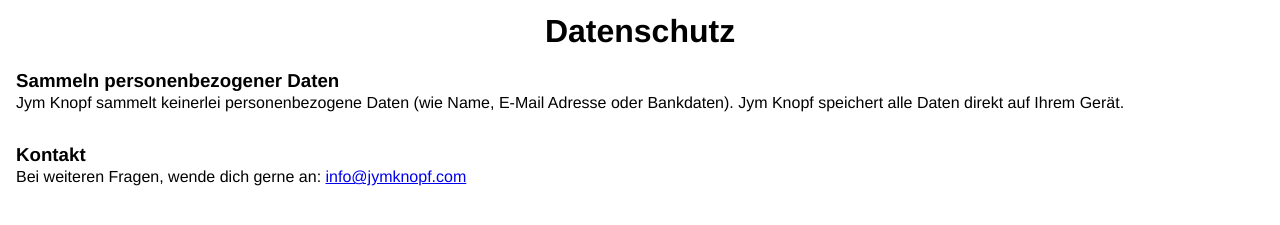
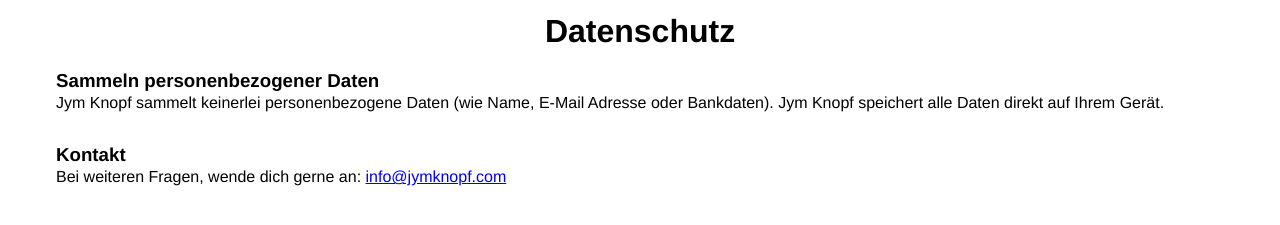
Before and after one commit to josuaroeck/jymknopf-web, a plain HTML site: page privacy.html in a window 1280 px wide. Shown: the part 103-328 px from the top of the page. Drawn offline with Linux system fonts and the light colour scheme.

Commit message:
add max-width (#5)

```diff
--- a/privacy.html
+++ b/privacy.html
@@ -11,7 +11,7 @@
 
 <body>
     <div class="App">
-        <div>
+        <div class="wrapper">
             <header class="header">
                 <div class="container">
                     <a href='index.html'>
@@ -35,7 +35,8 @@
 
                 <div class='section'>
                     <h3>Kontakt</h3>
-                    <p>Bei weiteren Fragen, wende dich gerne an: <a href="mailto:info@jymknopf.com">info@jymknopf.com</a></p>
+                    <p>Bei weiteren Fragen, wende dich gerne an: <a
+                            href="mailto:info@jymknopf.com">info@jymknopf.com</a></p>
                 </div>
             </div>
         </div>
--- a/style.css
+++ b/style.css
@@ -16,6 +16,12 @@
     display: flex;
     flex-direction: column;
     justify-content: space-between;
+    align-items: center;
+}
+
+.wrapper {
+    width: 100%;
+    max-width: 1200px;
 }
 
 .header {
```
Also changed, not shown: index.html (+3 -2 lines).
